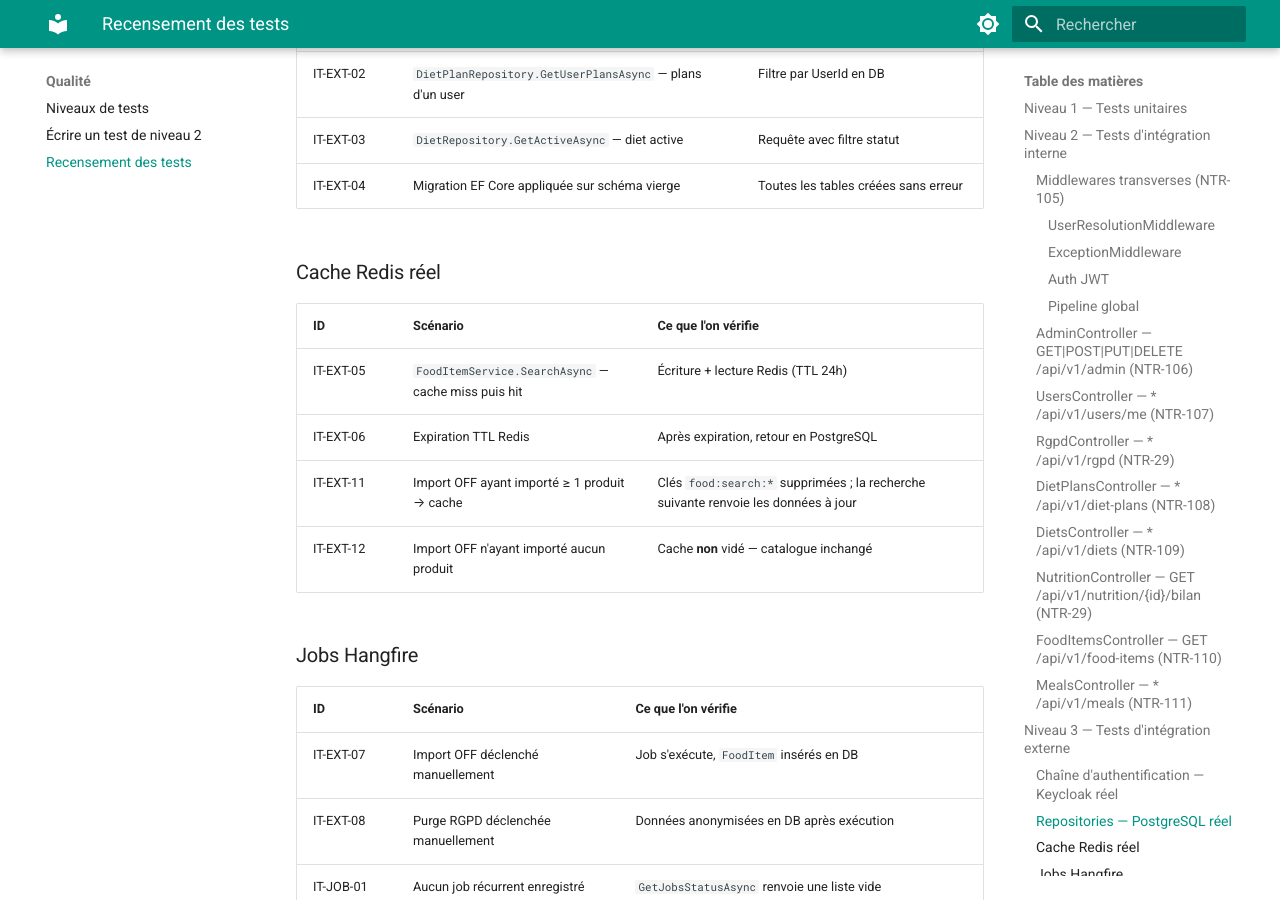
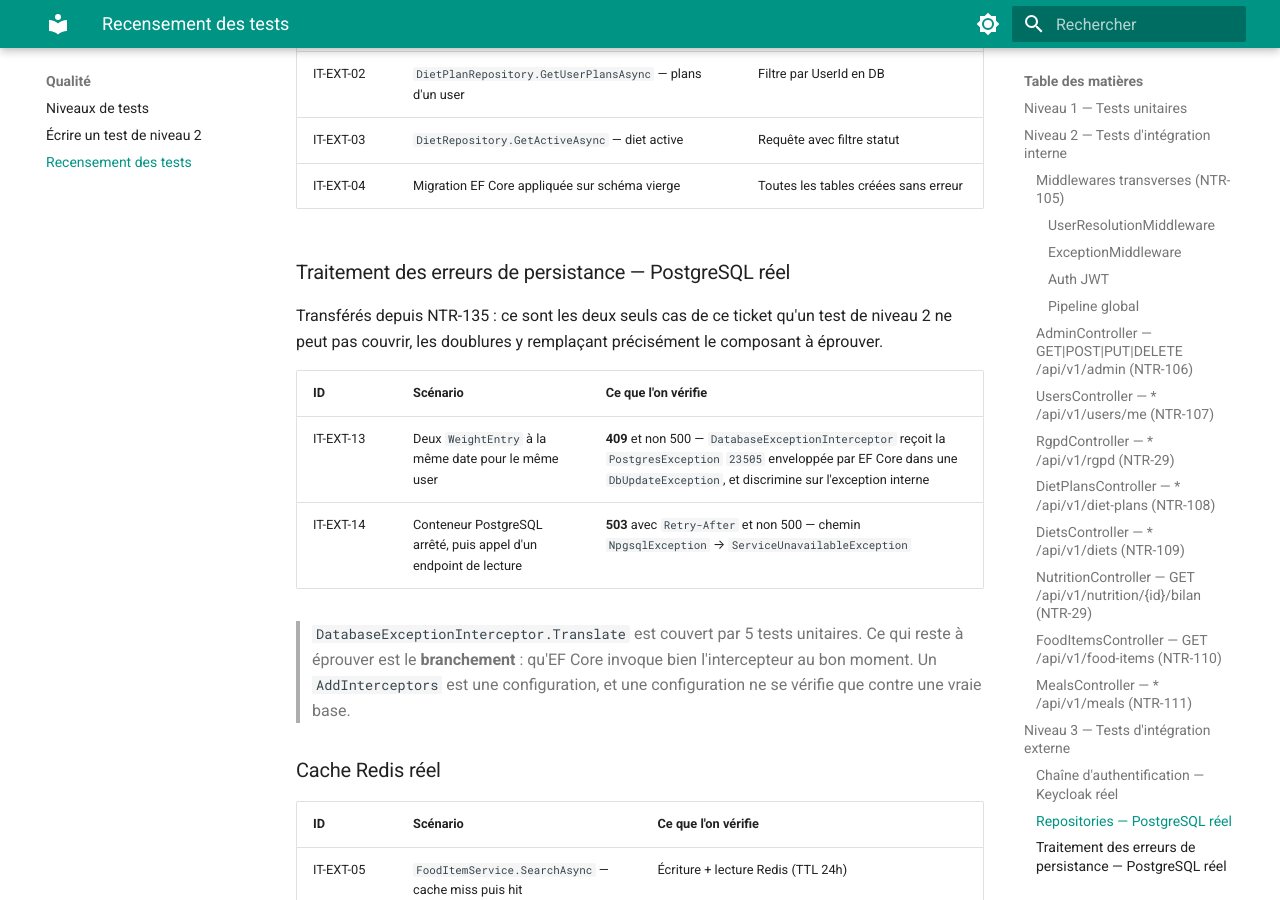
Before and after one commit to MGNetworking/docs-nutrition, an MkDocs documentation site: the page built from pages/backend/qualite/recensement-des-tests.md, in a window 1280 px wide and 900 px high, scrolled down 9364 px. Built offline with MkDocs 1.6.1 and Material for MkDocs 9.7.7, drawn with Linux system fonts in a browser that asks for light colours.

Commit message:
docs(qualite): recenser la verification du branchement de l intercepteur #NTR-135 #NTR-28
IT-EXT-13 et IT-EXT-14, transferes depuis NTR-135 vers le niveau 3 : ce sont
les deux seuls cas du ticket qu un test de niveau 2 ne peut pas couvrir,
puisque les doublures y remplacent le composant a eprouver.

Translate est couvert par 5 tests unitaires ; ce qui reste a verifier est que
EF Core invoque bien l intercepteur. AddInterceptors est une configuration,
et une configuration ne se verifie que contre une vraie base.

```diff
--- a/pages/backend/qualite/recensement-des-tests.md
+++ b/pages/backend/qualite/recensement-des-tests.md
@@ -242,6 +242,20 @@ Jira : NTR-28 → sous-tâches NTR-72 (repositories), NTR-73 (Redis et import OF
 | IT-EXT-03 | `DietRepository.GetActiveAsync` — diet active | Requête avec filtre statut |
 | IT-EXT-04 | Migration EF Core appliquée sur schéma vierge | Toutes les tables créées sans erreur |
 
+### Traitement des erreurs de persistance — PostgreSQL réel
+
+Transférés depuis NTR-135 : ce sont les deux seuls cas de ce ticket qu'un test de niveau 2 ne peut
+pas couvrir, les doublures y remplaçant précisément le composant à éprouver.
+
+| ID | Scénario | Ce que l'on vérifie |
+|----|----------|---------------------|
+| IT-EXT-13 | Deux `WeightEntry` à la même date pour le même user | **409** et non 500 — `DatabaseExceptionInterceptor` reçoit la `PostgresException` `23505` enveloppée par EF Core dans une `DbUpdateException`, et discrimine sur l'exception interne |
+| IT-EXT-14 | Conteneur PostgreSQL arrêté, puis appel d'un endpoint de lecture | **503** avec `Retry-After` et non 500 — chemin `NpgsqlException` → `ServiceUnavailableException` |
+
+> `DatabaseExceptionInterceptor.Translate` est couvert par 5 tests unitaires. Ce qui reste à
+> éprouver est le **branchement** : qu'EF Core invoque bien l'intercepteur au bon moment. Un
+> `AddInterceptors` est une configuration, et une configuration ne se vérifie que contre une vraie base.
+
 ### Cache Redis réel
 
 | ID | Scénario | Ce que l'on vérifie |
```
